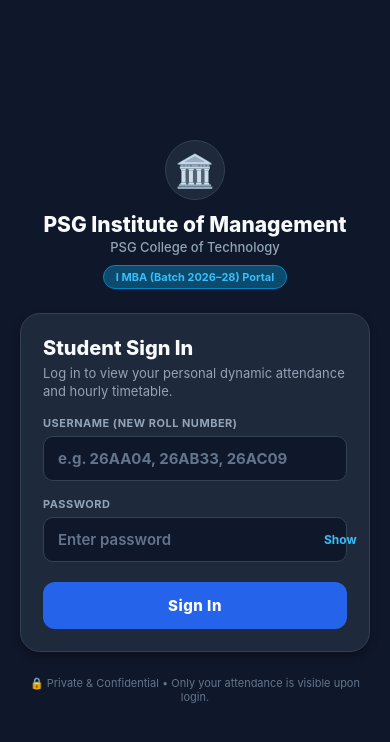
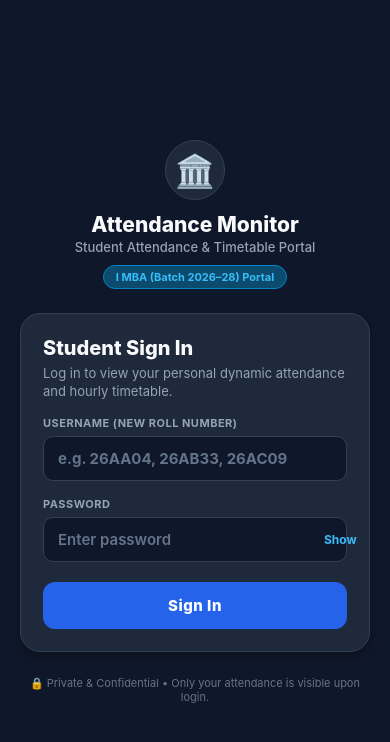
Before and after one commit to devvv555/Dev, a React Native app: screen / in a window 390 px wide. Shown: the top 742 px of the page. Built offline with nearby package versions, Linux system fonts and the light colour scheme.

Commit message:
Remove PSG Institute of Management branding and display only user name on dashboard

```diff
--- a/App.tsx
+++ b/App.tsx
@@ -330,7 +330,7 @@
         <View style={styles.appHeaderLeft}>
           <Text style={styles.appLogo}>🏛️</Text>
           <View>
-            <Text style={styles.appName}>PSG Institute of Management</Text>
+            <Text style={styles.appName}>Attendance Monitor</Text>
             <Text style={styles.appTagline}>I MBA (2026–28) • Semester 1</Text>
           </View>
         </View>
@@ -338,12 +338,7 @@
         {/* Logged in student badge & Logout button */}
         <View style={styles.userProfileRow}>
           <View style={styles.studentBadge}>
-            <Text style={styles.studentBadgeText}>🎓 {activeRollNo}</Text>
-            {studentName !== activeRollNo && (
-              <Text style={styles.studentNameBadgeText} numberOfLines={1}>
-                {studentName}
-              </Text>
-            )}
+            <Text style={styles.studentBadgeText}>👤 {studentName || activeRollNo}</Text>
           </View>
           <TouchableOpacity
             style={styles.logoutBtn}
--- a/src/screens/AuthScreen.tsx
+++ b/src/screens/AuthScreen.tsx
@@ -49,7 +49,7 @@
     // Verify student exists in official new roll number registry
     const student = STUDENTS_BY_NEW_ROLL[cleanRoll] || PsgimService.getStudent(cleanRoll);
     if (!student) {
-      setErrorMessage(`Roll Number "${cleanRoll}" is not registered in the PSGIM Batch 2026–28 roster.`);
+      setErrorMessage(`Roll Number "${cleanRoll}" is not registered in the Batch 2026–28 roster.`);
       return;
     }
 
@@ -79,8 +79,8 @@
           <View style={styles.logoBadge}>
             <Text style={styles.logoText}>🏛️</Text>
           </View>
-          <Text style={styles.collegeName}>PSG Institute of Management</Text>
-          <Text style={styles.collegeSub}>PSG College of Technology</Text>
+          <Text style={styles.collegeName}>Attendance Monitor</Text>
+          <Text style={styles.collegeSub}>Student Attendance & Timetable Portal</Text>
           <View style={styles.badgePill}>
             <Text style={styles.badgePillText}>I MBA (Batch 2026–28) Portal</Text>
           </View>
--- a/src/screens/DashboardScreen.tsx
+++ b/src/screens/DashboardScreen.tsx
@@ -273,10 +273,10 @@
           <View style={styles.welcomeInfo}>
             <Text style={styles.welcomeGreeting}>Welcome,</Text>
             <Text style={styles.welcomeName} numberOfLines={1}>
-              {studentName !== studentRollNo ? studentName : studentRollNo}
+              {studentName || studentRollNo}
             </Text>
             <Text style={styles.welcomeSub}>
-              Roll No: <Text style={styles.welcomeRoll}>{studentRollNo}</Text> • {profile.section} • PSG MBA (2026–28)
+              {profile.section ? `${profile.section} • ` : ''}MBA (2026–28)
             </Text>
           </View>
         </View>
```
